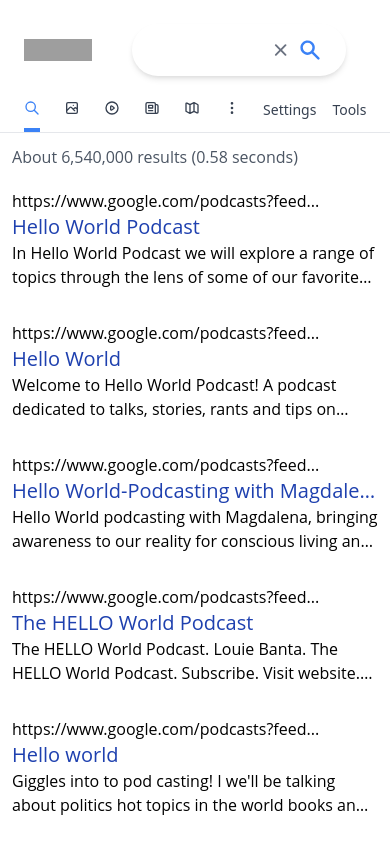
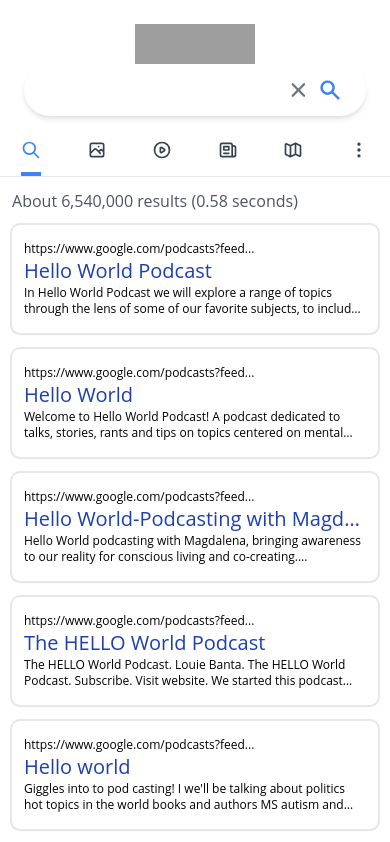
Before and after one commit to devmad119/next-google, a Next.js app: page /search in a window 390 px wide. Shown: the top 842 px of the page. Built offline with nearby package versions, Linux system fonts and the light colour scheme; grey boxes are pictures that could not be loaded.

Commit message:
Changing styling

```diff
--- a/components/Header.js
+++ b/components/Header.js
@@ -19,7 +19,7 @@
 
   return (
     <header className="sticky top-0 bg-white font-sans">
-      <div className="flex w-full p-6 items-center ">
+      <div className="flex w-full p-6 items-center justify-between flex-col sm:flex-row">
         <Image
           src="http://assets.stickpng.com/images/580b57fcd9996e24bc43c51f.png"
           height={40}
@@ -28,12 +28,12 @@
           onClick={() => router.push("/")}
         />
 
-        <form className="flex px-6 py-3 ml-10 mr-5 border-gray-200 rounded-full shadow-md max-w-3xl flex-grow items-center">
+        <form className="flex w-full px-6 py-3 sm:ml-10 sm:mr-5 border-gray-200 rounded-full shadow-md max-w-3xl flex-grow items-center">
           <input
             type="text"
             ref={searchInputRef}
             className="flex-grow w-full focus:outline-none"
-            defaultValue={ router.query.term}
+            defaultValue={router.query.term}
           />
 
           <XIcon
@@ -49,10 +49,8 @@
         </form>
 
         <Avatar className="ml-auto hidden sm:inline-flex" />
-
-
       </div>
-        <HeaderOptions />
+      <HeaderOptions />
     </header>
   );
 }
--- a/components/HeaderOption.js
+++ b/components/HeaderOption.js
@@ -4,7 +4,7 @@
       className={`flex items-center space-x-1 border-b-4 border-transparent hover:text-blue-500 cursor-pointer hover:border-blue-500 pb-3 ${
         selected && "text-blue-500 border-blue-500"}`}
     >
-      <Icon className="h-4" />
+      <Icon className="h-5" />
       <p className="hidden sm:inline-flex">{title}</p>
     </div>
   );
--- a/components/HeaderOptions.js
+++ b/components/HeaderOptions.js
@@ -13,7 +13,7 @@
     <div className="flex w-full text-gray-700 justify-evenly text-sm lg:text-base lg:justify-start lg:space-x-36 lg:pl-52 border-b-[1px]">
       {/* Left */}
 
-      <div className="flex space-x-6">
+      <div className="flex space-x-6 justify-evenly sm:justify-start w-full sm:w-auto  ">
         <HeaderOption Icon={SearchIcon} title="All" selected />
         <HeaderOption Icon={PhotographIcon} title="Images" />
         <HeaderOption Icon={PlayIcon} title="Videos" />
@@ -22,7 +22,7 @@
         <HeaderOption Icon={DotsVerticalIcon} title="More" />
       </div>
       {/* Right */}
-      <div className="flex space-x-4">
+      <div className="hidden space-x-4  sm:inline-flex">
         <p className="link">Settings</p>
         <p className="link">Tools</p>
       </div>
--- a/components/SearchResults.js
+++ b/components/SearchResults.js
@@ -3,14 +3,14 @@
 export default function SearchResults({ results }) {
   return (
     <div className="mx-auto w-full px-3 sm:pl-[5%] md:pl-[14%] lg:pl-52 font-open-sans">
-      <p className="text-gray-600 text-md mb-5 mt-3">
+      <p className="text-gray-600 text-md mb-3 mt-3">
         About {results.searchInformation?.formattedTotalResults} results (
         {results.searchInformation?.formattedSearchTime} seconds)
       </p>
 
       {results.items?.map((result) => {
         return (
-          <div key={result.link} className="max-w-xl mb-8">
+          <div key={result.link} className="max-w-xl py-4 px-3 text-xs mb-4 shadow ring-gray-200 ring-2 sm:ring-0 sm:text-base sm:shadow-none rounded-lg">
             <div className="group">
               <a href={result.link} className="text-sml line-clamp-1">
                 {result.formattedUrl}
--- a/pages/index.js
+++ b/pages/index.js
@@ -21,7 +21,7 @@
     router.push(`/search?term=${term}`);
   }
   return (
-    <div className="flex flex-col items-center justify-center h-screen">
+    <div className="flex flex-col items-center justify-between min-h-screen">
       <Head>
         <title>Google</title>
         <meta name="description" content="Generated by create next app" />
@@ -45,12 +45,13 @@
       </header>
       {/* Body */}
 
-      <form className="flex flex-col items-center mt-44 flex-grow w-4/5">
+      <form className="flex flex-col items-center justify-center flex-grow w-[90%]">
         <Image
           src="http://assets.stickpng.com/images/580b57fcd9996e24bc43c51f.png"
-          width={300}
-          height={100}
-        />
+          className="w-225 md:w-300 md:h-100"
+          width={225}
+          height={75}
+          />
 
         <div className="flex w-full mt-5 hover:shadow focus-within:shadow  max-w-md rounded-full border border-gray-500 hover:border-white px-5 py-3 items-center sm:max-w-xl lg:max-w-2xl">
           <SearchIcon className="h-5 mr-3 text-gray-500" />
@@ -62,7 +63,7 @@
           <MicrophoneIcon className="h-5 text-gray-500" />
         </div>
 
-        <div className="flex flex-col w-1/2 space-y-2 justify-center mt-8 sm:space-y-0 sm:flex-row sm:space-x-4 ">
+        <div className="flex flex-row space-y-0 justify-center mt-8 space-x-4 ">
           <button type="submit" onClick={search} className="btn">Google Search</button>
           <button onClick={search} className="btn">I'm Feeling Lucky</button>
         </div>
```
